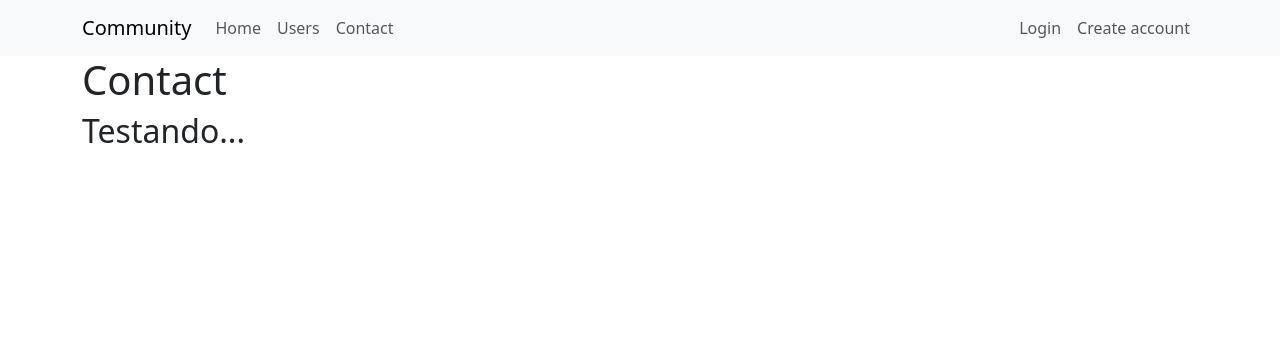
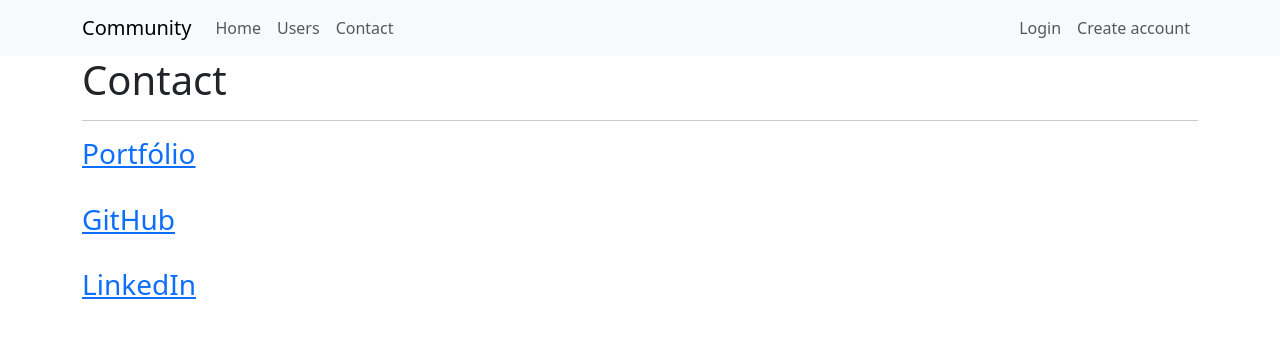
Before and after one commit to carvalho-ra/community, a Flask app: page /contact in a window 1280 px wide. Shown: the top 338 px of the page. Run offline with Flask 3, Linux system fonts and the light colour scheme.

Commit message:
feat: add contacts

```diff
--- a/app/templates/contact.html
+++ b/app/templates/contact.html
@@ -2,6 +2,9 @@
 {% block body %}
     <div class="container">
         <h1>Contact</h1>
-        <h2>Testando...</h2>
+        <hr>
+        <a href="https://carvalho-ra.github.io/portfolio_sdd/"><h3>Portfólio</h3></a><br>
+        <a href="https://github.com/carvalho-ra"><h3>GitHub</h3></a><br>
+        <a href="https://www.linkedin.com/in/carvalhora/"><h3>LinkedIn</h3></a>
     </div>
 {% endblock %}
```
Also changed, not shown: app/static/profile_imgs/img1fd6e203ad4cd4568.png (added), app/static/profile_imgs/img23c7d7250ed0a1c89.jpg (added).
